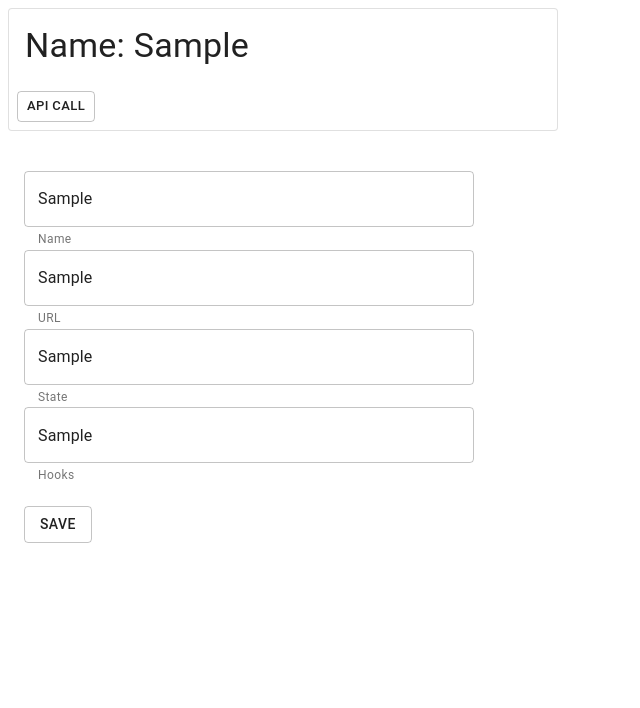
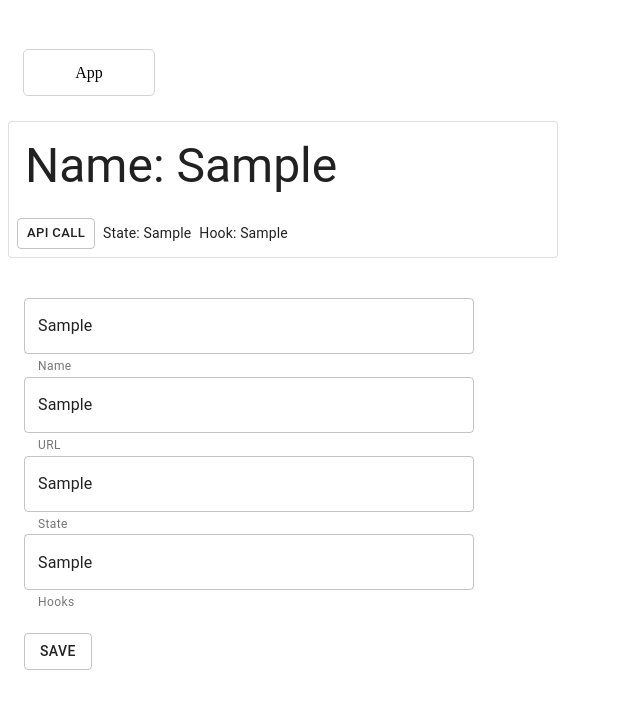
Before and after one commit to oslabs-beta/Reactrix, a React app: page /dashboard in a window 1280 px wide. Both pictures are taken after typing "Sample", "Sample", "Sample", "Sample" into the empty fields and a click on the button "SAVE". Shown: the top 708 px of the page, without its empty margins (0-640 px from the left). Built offline with nearby package versions, Linux system fonts and the light colour scheme; no server answers.

Commit message:
passing props for drag monitoring newly generated components

```diff
--- a/src/client/Main.tsx
+++ b/src/client/Main.tsx
@@ -17,9 +17,9 @@ const Main = () => {
         <div>
             <DndProvider backend={HTML5Backend}>
                 <ThemeProvider theme={theme}>
-                    {/* <Navbar />
+                    <Navbar />
                     <ComponentLibrary />
-                    <Footer /> */}
+                    {/* <Footer /> */}
                     <Components />
                 </ThemeProvider>
             </DndProvider>
--- a/src/client/components/Components.tsx
+++ b/src/client/components/Components.tsx
@@ -1,7 +1,12 @@
 import React, { useState } from 'react';
+import { HTML5Backend } from 'react-dnd-html5-backend';
+import { DndProvider } from 'react-dnd';
 import { Box, Button, FormControl, FormHelperText, OutlinedInput, createStyles, makeStyles, Theme } from '@material-ui/core';
 
+import OrgTreeComponent, { useTree } from '../tree';
+
 import GenerateComponent from './GenerateComponent';
+import ReusableComponents from '../containers/ReusableComponents';
 
 const useStyles = makeStyles((theme: Theme) =>
     createStyles({
@@ -19,18 +24,28 @@ const useStyles = makeStyles((theme: Theme) =>
 
 export default function Component() {
     const classes = useStyles();
+    const { treeRef } = useTree();
 
-    const [name, setName] = useState('');
+    const [id, setId] = useState(2);
+    const [label, setLabel] = useState('');
     const [url, setUrl] = useState('');
     const [state, setState] = useState('');
     const [hook, setHook] = useState('');
-    const [componentDetails, setComponentDetails] = useState({ name: null, url: null, state: null, hook: null });
-    // const [componentTreeState, setComponentTreeState] = useState([]);
+    const [componentDetails, setComponentDetails] = useState({
+        id: 1,
+        label: 'App',
+        url: null,
+        state: null,
+        hook: null,
+        children: []
+    });
+    const [reusableComponents, setReusableComponents] = useState<Array<any>>([]);
 
-    const handleSetDetails = (name: string, url?: string, state?: string, hook?: string) => {
+    const handleSetDetails = (id: any, label?: any, url?: any, state?: any, hook?: any, children?: any[]) => {
         const newComponentDetails = {
             ...componentDetails,
-            name: name,
+            id: id,
+            label: label,
             url: url,
             state: state,
             hook: hook
@@ -38,12 +53,12 @@ export default function Component() {
         setComponentDetails(newComponentDetails);
     };
 
-    // const handleAddToComponentTreeState = (component) => {
-    //     setComponentTreeState((componentTreeState) => [...componentTreeState, component]);
-    // };
+    const handleAddToComponentTree = (component: any) => {
+        setReusableComponents((reusableComponents) => [...reusableComponents, component]);
+    };
 
     const handleOnChangeName = (event: any) => {
-        setName(event.target.value);
+        setLabel(event.target.value);
     };
 
     const handleOnChangeUrl = (event: any) => {
@@ -58,15 +73,19 @@ export default function Component() {
         setHook(event.target.value);
     };
 
-    // console.log('componentDetails', componentDetails);
-    // console.log('name', name);
-    // console.log('componentTreeState', componentTreeState);
-
-    // https://jsonplaceholder.typicode.com/todos/1
+    /*
+    https://jsonplaceholder.typicode.com/todos/1
+    */
 
     return (
         <div>
-            <GenerateComponent componentDetails={componentDetails} />
+            <DndProvider backend={HTML5Backend}>
+                <ReusableComponents reusableComponents={reusableComponents} />
+                <div>
+                    <OrgTreeComponent data={componentDetails} ref={treeRef} horizontal />
+                </div>
+            </DndProvider>
+            <GenerateComponent componentDetails={componentDetails} reusableComponents={reusableComponents} />
             <Box className={classes.form} component="form" m={2} mt={5}>
                 <div>
                     <FormControl className={classes.form} variant="outlined">
@@ -121,7 +140,9 @@ export default function Component() {
                         variant="outlined"
                         className={classes.save}
                         onClick={() => {
-                            handleSetDetails(name, url, state, hook);
+                            handleSetDetails(id, label, url, state, hook);
+                            handleAddToComponentTree(componentDetails);
+                            setId(id + 1);
                         }}
                     >
                         Save
--- a/src/client/components/GenerateComponent.tsx
+++ b/src/client/components/GenerateComponent.tsx
@@ -4,31 +4,27 @@ import { Box, Button, Card, CardActions, CardContent, Typography } from '@materi
 import axios from 'axios';
 
 export default function GenerateComponent(props: any) {
-    const { name, url, state, hook } = props.componentDetails;
-    console.log('props: ', props.componentDetails);
+    const { id, label, url, state, hook } = props.componentDetails;
+    const { componentTree } = props;
 
     const handleRequest = (url: string) => {
         axios.get(`${url}`).then((res) => console.log(res));
     };
 
-    // const checkIfDuplicateName = (name: string) => {
-    //     let checkList = state.components.slice(); // makes copy of components array
-
-    //     // checks to see if inputted comp name already exists
-    //     let dupe = false;
-    //     checkList.forEach((comp) => {
-    //         if (comp.name.toLowerCase() === inputName.toLowerCase()) {
-    //             dupe = true;
-    //         }
-    //     });
-    //     return dupe;
-    // };
+    const formatComponentName = (name: string) => {
+        if (name) {
+            let removeSpaces = name.replace(/\s+/g, '');
+            const formattedName = removeSpaces.charAt(0).toUpperCase() + removeSpaces.slice(1);
+            return formattedName;
+        }
+        return;
+    };
 
     const emptyCard = (
         <React.Fragment>
             <CardContent>
-                <Typography variant="body1">Default Card</Typography>
-                <Typography variant="h4">Name: </Typography>
+                <Typography variant="caption">Default Empty Component</Typography>
+                <Typography variant="h3">Name: </Typography>
             </CardContent>
             <CardActions></CardActions>
         </React.Fragment>
@@ -37,7 +33,7 @@ export default function GenerateComponent(props: any) {
     const detailCard = (
         <React.Fragment>
             <CardContent>
-                <Typography variant="h4">Name: {name}</Typography>
+                <Typography variant="h3">Name: {formatComponentName(label)}</Typography>
             </CardContent>
             <CardActions>
                 {url ? (
@@ -52,11 +48,13 @@ export default function GenerateComponent(props: any) {
                         API Call
                     </Button>
                 ) : null}
+                {state ? <Typography variant="body2">State: {state}</Typography> : null}
+                {hook ? <Typography variant="body2">Hook: {hook}</Typography> : null}
             </CardActions>
         </React.Fragment>
     );
 
-    if (url !== null)
+    if (label !== 'App' || url !== null)
         return (
             <Box sx={{ minWidth: 275, maxWidth: 550 }}>
                 <Card variant="outlined">{detailCard}</Card>
--- a/src/client/components/SingleReusableComponent.tsx
+++ b/src/client/components/SingleReusableComponent.tsx
@@ -3,7 +3,7 @@ import { useDrag, DragSourceMonitor } from 'react-dnd';
 import { Button } from '@material-ui/core';
 
 interface IReusableComponent {
-  label: string;
+    label: any;
 }
 
 export default function SingleReusableComponent({ label }: IReusableComponent) {
@@ -11,19 +11,19 @@ export default function SingleReusableComponent({ label }: IReusableComponent) {
         type: 'box',
         item: { label: label },
         options: {
-      dropEffect: 'copy',
+            dropEffect: 'copy'
         },
         collect: (monitor: DragSourceMonitor) => ({
             item: monitor.getItem(),
-      isDragging: monitor.isDragging(),
-    }),
+            isDragging: monitor.isDragging()
+        })
     }));
 
     return collected.isDragging ? (
         <div ref={dragPreview} />
     ) : (
         <div ref={drag} {...collected}>
-      <Button variant='outlined' size='medium' key={label}>
+            <Button variant="outlined" size="medium" key={label}>
                 {label}
             </Button>
         </div>
--- a/src/client/containers/ComponentTree.tsx
+++ b/src/client/containers/ComponentTree.tsx
@@ -4,7 +4,7 @@ import OrgTreeComponent, { useTree } from '../tree';
 let data = {
     id: 1,
     label: 'App',
-  children: [],
+    children: []
 };
 
 export default function ComponentTree(props: any): any {
--- a/src/client/containers/ReusableComponents.tsx
+++ b/src/client/containers/ReusableComponents.tsx
@@ -1,52 +1,54 @@
 import React from 'react';
 import { useDrag, DragSourceMonitor } from 'react-dnd';
-import { nanoid } from 'nanoid';
 import { ListItem } from '@material-ui/core';
 
 import SingleReusableComponent from '../components/SingleReusableComponent';
 
-export default function ReusableComponent() {
-  const reusableComponents = [
-    {
-      id: nanoid(),
-      label: 'Container 1',
-      children: [],
-    },
-    {
-      id: nanoid(),
-      label: 'Container 2',
-      children: [],
-    },
-    {
-      id: nanoid(),
-      label: 'Container 3',
-      children: [],
-    },
-    {
-      id: nanoid(),
-      label: 'Component 1',
-      children: [],
-    },
-    {
-      id: nanoid(),
-      label: 'Component 2',
-      children: [],
-    },
-    {
-      id: nanoid(),
-      label: 'Component 3',
-      children: [],
-    },
-  ];
+export default function ReusableComponent(props: any) {
+    let { reusableComponents } = props;
+    reusableComponents.slice(1);
+
+    // const reusableComponents = [
+    //     {
+    //         id: nanoid(),
+    //         label: 'Container 1',
+    //         children: []
+    //     },
+    //     {
+    //         id: nanoid(),
+    //         label: 'Container 2',
+    //         children: []
+    //     },
+    //     {
+    //         id: nanoid(),
+    //         label: 'Container 3',
+    //         children: []
+    //     },
+    //     {
+    //         id: nanoid(),
+    //         label: 'Component 1',
+    //         children: []
+    //     },
+    //     {
+    //         id: nanoid(),
+    //         label: 'Component 2',
+    //         children: []
+    //     },
+    //     {
+    //         id: nanoid(),
+    //         label: 'Component 3',
+    //         children: []
+    //     }
+    // ];
 
     const [collected, drag, dragPreview] = useDrag(() => ({
         type: 'box',
         collect: (monitor: DragSourceMonitor) => ({
-      isDragging: monitor.isDragging(),
+            isDragging: monitor.isDragging()
         }),
         options: {
-      dropEffect: 'copy',
-    },
+            dropEffect: 'copy'
+        }
     }));
 
     return collected.isDragging ? (
@@ -54,9 +56,7 @@ export default function ReusableComponent() {
     ) : (
         <div>
             {Object.values(reusableComponents).map((ele, key) => (
-        <ListItem>
-          <SingleReusableComponent label={ele.label} key={key} />
-        </ListItem>
+                <ListItem>{ele.label !== 'App' ? <SingleReusableComponent label={ele.label} key={key} /> : null}</ListItem>
             ))}
         </div>
     );
```
Also changed, not shown: src/client/tree/interfaces/index.ts (+11 -55 lines). Lines whose indentation alone changed are shown as unchanged.
